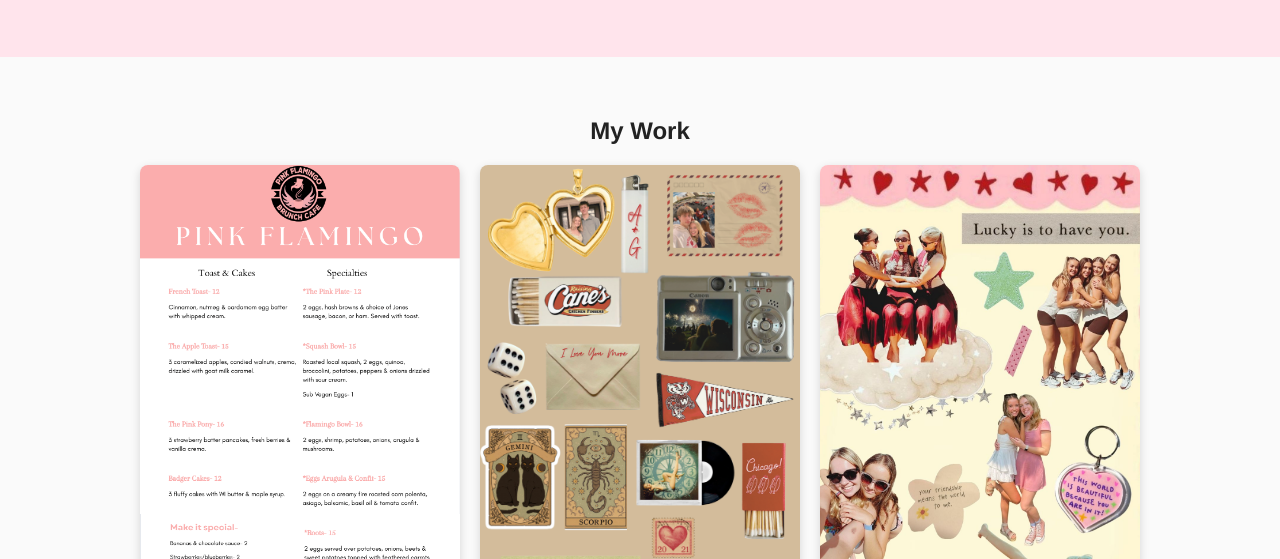
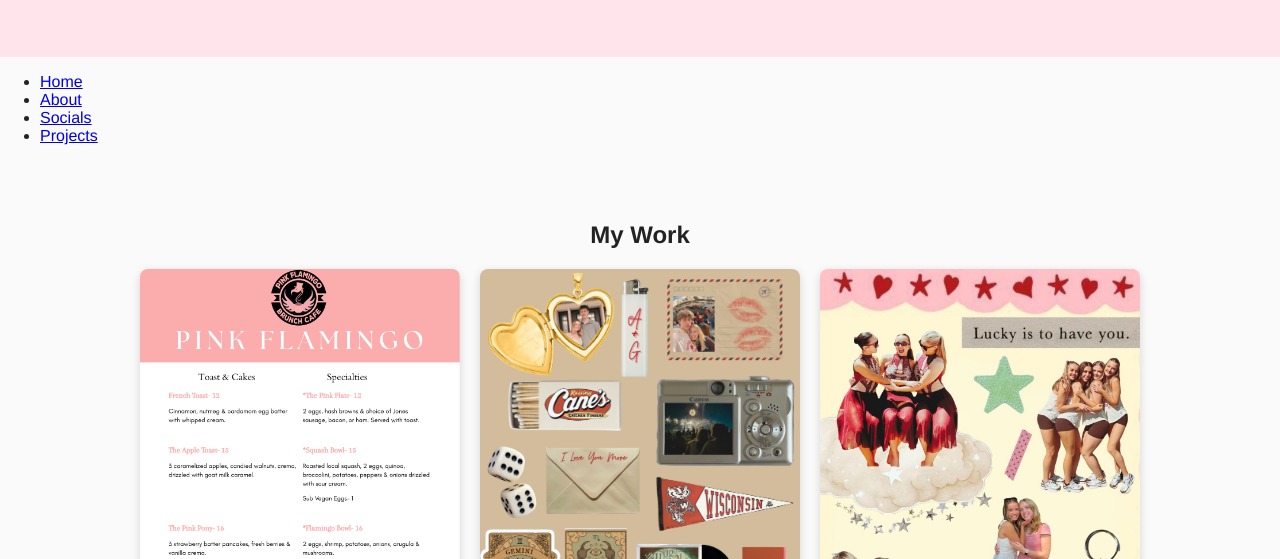
Before and after one commit to garrettcbert/anika_portfolio, a plain HTML site: page index.html in a window 1280 px wide. Shown: the part 241-800 px from the top of the page. Drawn offline with Linux system fonts and the light colour scheme.

Commit message:
add socials and nav

```diff
--- a/index.html
+++ b/index.html
@@ -71,6 +71,15 @@
     </p>
 </header>
 
+<nav>
+  <ul>
+    <li><a href="index.html">Home</a></li>
+    <li><a href="about.html">About</a></li>
+    <li><a href="socials.html">Socials</a></li>
+    <li><a href="projects.html">Projects</a></li>
+  </ul>
+</nav>
+
 <section>
     <h2 style="text-align:center; margin-bottom:20px;">My Work</h2>
 
```
Also changed, not shown: socials.html (added, +28 -0 lines).
